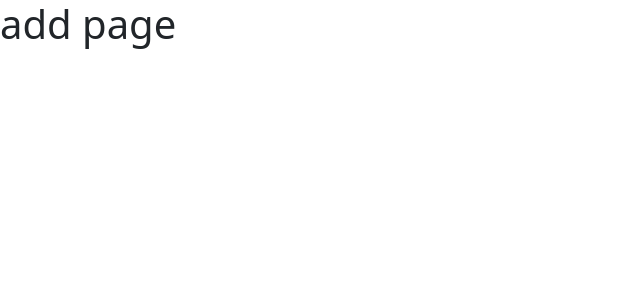
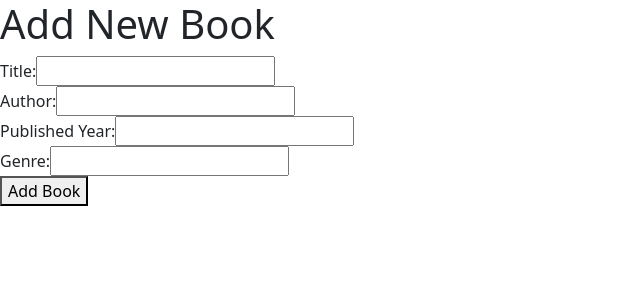
Before and after one commit to caydensoh/accad6, a React (Create React App) app: page /add in a window 1280 px wide. Shown: the top 300 px of the page, without its empty margins (0-640 px from the left). Built offline with nearby package versions, Linux system fonts and the light colour scheme.

Commit message:
'preprod11'

```diff
--- a/src/App.js
+++ b/src/App.js
@@ -14,7 +14,7 @@ function App() {
   const router = createBrowserRouter([
     { path: "/", element: <PostPageHome /> },
     { path: "/add", element: <PostPageAdd /> },
-    { path: "/post/:id", element: <PostPageDetails /> },
+    { path: "/book/:id", element: <PostPageDetails /> },
     { path: "/update/:id", element: <PostPageUpdate /> }
   ]);
 
--- a/src/views/PostPageAdd.js
+++ b/src/views/PostPageAdd.js
@@ -1,75 +1,77 @@
 import React, { useEffect, useState } from "react";
 import { Button, Container, Image, Form} from "react-bootstrap";
 import SiteNav from "../templates/SiteNav";
-import { useNavigate } from "react-router-dom";
-
+import { useNavigate } from 'react-router-dom';
 
 export default function PostPageAdd() {
-  return <h1>add page</h1>;
-  // const [user, loading] = useAuthState(auth);
-  // const [caption, setCaption] = useState("");
-  // const [image, setImage] = useState("");
-  // const [previewImage, setPreviewImage] = useState(
-  //   "https://zca.sg/img/placeholder"
-  // );
-  // const navigate = useNavigate();
+  const [newBook, setNewBook] = useState({
+    title: '',
+    author: '',
+    published_year: '',
+    genre: '',
+  });
 
-  // async function addPost() {
-  //   const imageReference = ref(storage, `images/${image.name}`);
-  //   const response = await uploadBytes(imageReference, image);
-  //   const imageUrl = await getDownloadURL(response.ref);
-  //   await addDoc(collection(db, "posts"), { caption, image: imageUrl });
-  //   navigate("/");
-  // }
+  const navigate = useNavigate();
 
+  async function handleAdd() {
+    try {
+      const response = await fetch('https://7pr3rszc92.execute-api.ap-southeast-1.amazonaws.com/book-production/book-singleton', {
+        method: 'POST',
+        body: JSON.stringify(newBook),
+        headers: { 'Content-Type': 'application/json' },
+      });
+      if (response.ok) {
+        navigate('/');
+      } else {
+        console.error("Failed to add the book:", response.statusText);
+      }
+    } catch (error) {
+      console.error("Error adding book:", error);
+    }
+  }
 
-  // useEffect(() => {
-  //   if (loading) return;
-  //   if (!user) return navigate("/login");
-  // }, [navigate, user, loading]);
-
-  // return (
-  //   <>
-  //     <SiteNav/>
-  //     <Container>
-  //       <h1 style={{ marginBlock: "1rem" }}>Add Post</h1>
-  //       <Form>
-  //         <Form.Group className="mb-3" controlId="caption">
-  //           <Form.Label>Caption</Form.Label>
-  //           <Form.Control
-  //             type="text"
-  //             placeholder="Lovely day"
-  //             value={caption}
-  //             onChange={(text) => setCaption(text.target.value)}
-  //           />
-  //         </Form.Group>
-  //         <Image
-  //           src={previewImage}
-  //           style={{
-  //             objectFit: "cover",
-  //             width: "10rem",
-  //             height: "10rem",
-  //           }}
-  //         />
-
-  //         <Form.Group className="mb-3" controlId="image">
-  //           <Form.Label>Image</Form.Label>
-  //           <Form.Control
-  //             type="file"
-  //             onChange={(e) => {
-  //               const imageFile = e.target.files[0];
-  //               const previewImage = URL.createObjectURL(imageFile);
-  //               setImage(imageFile);
-  //               setPreviewImage(previewImage);
-  //             }}
-
-  //           />
-  //         </Form.Group>
-  //         <Button variant="primary" onClick={async (e) => addPost()}>
-  //           Submit
-  //         </Button>
-  //       </Form>
-  //     </Container>
-  //   </>
-  // );
+  return (
+    <div>
+      <h1>Add New Book</h1>
+      <form onSubmit={(e) => e.preventDefault()}>
+        <label>
+          Title:
+          <input
+            type="text"
+            value={newBook.title}
+            onChange={(e) => setNewBook({ ...newBook, title: e.target.value })}
+          />
+        </label>
+        <br />
+        <label>
+          Author:
+          <input
+            type="text"
+            value={newBook.author}
+            onChange={(e) => setNewBook({ ...newBook, author: e.target.value })}
+          />
+        </label>
+        <br />
+        <label>
+          Published Year:
+          <input
+            type="text"
+            value={newBook.published_year}
+            onChange={(e) => setNewBook({ ...newBook, published_year: e.target.value })}
+          />
+        </label>
+        <br />
+        <label>
+          Genre:
+          <input
+            type="text"
+            value={newBook.genre}
+            onChange={(e) => setNewBook({ ...newBook, genre: e.target.value })}
+          />
+        </label>
+        <br />
+        <button onClick={handleAdd}>Add Book</button>
+      </form>
+    </div>
+  );
 }
--- a/src/views/PostPageHome.js
+++ b/src/views/PostPageHome.js
@@ -22,6 +22,21 @@ export default function PostPageHome() {
     }
   }
 
+  async function deleteBook(bookId) {
+    try {
+      const response = await fetch(`https://7pr3rszc92.execute-api.ap-southeast-1.amazonaws.com/book-production/book/${bookId}`, {
+        method: 'DELETE',
+      });
+      if (response.ok) {
+        setBooks(books.filter((book) => book.book_id !== bookId));
+      } else {
+        console.error("Failed to delete the book:", response.statusText);
+      }
+    } catch (error) {
+      console.error("Error deleting book:", error);
+    }
+  }
+
   useEffect(() => {
     getAllBooks();
   }, []);
@@ -33,9 +48,15 @@ export default function PostPageHome() {
         {books.map((book) => (
           <li key={book.book_id}>
             <strong>{book.title}</strong> by {book.author} ({book.published_year}) - {book.genre}
+            <div>
+              <Link to={`/book/${book.book_id}`}>View Details</Link> |
+              <Link to={`/update/${book.book_id}`}>Update</Link> |
+              <button onClick={() => deleteBook(book.book_id)}>Delete</button>
+            </div>
           </li>
         ))}
       </ul>
+      <Link to="/add">Add New Book</Link>
     </div>
   );
 }
--- a/src/views/PostPageUpdate.js
+++ b/src/views/PostPageUpdate.js
@@ -4,126 +4,88 @@ import { useNavigate, useParams } from "react-router-dom";
 import SiteNav from "../templates/SiteNav";
 
 export default function PostPageUpdate() {
-  return <h1>update page</h1>;
-  // const params = useParams();
-  // const id = params.id;
-  // const [caption, setCaption] = useState("");
-  // const [image, setImage] = useState("");
-  // const [previewImage, setPreviewImage] = useState("https://zca.sg/img/placeholder");
-  // const navigate = useNavigate();
+  const { bookId } = useParams();
+  const navigate = useNavigate();
+  const [book, setBook] = useState({
+    title: '',
+    author: '',
+    published_year: '',
+    genre: '',
+  });
 
-  // async function updatePost() {
-  //   let imageUrl = "";
+  useEffect(() => {
+    async function getBookDetails() {
+      try {
+        const response = await fetch(`https://7pr3rszc92.execute-api.ap-southeast-1.amazonaws.com/book-production/book/${bookId}`);
+        const data = await response.json();
+        setBook(data);
+      } catch (error) {
+        console.error("Error fetching book details:", error);
+      }
+    }
 
-  //   if (image && image.name) {
-  //       const s3 = new S3();
-  //       const imageKey = `images/${image.name}`;
+    getBookDetails();
+  }, [bookId]);
 
-  //       // Upload the image to S3
-  //       const uploadParams = {
-  //           Bucket: 'your-bucket-name',  // Replace with your S3 bucket name
-  //           Key: imageKey,
-  //           Body: image,  // The image file to upload
-  //           ContentType: image.type  // Optional: Set the content type
-  //       };
+  async function handleUpdate() {
+    try {
+      const response = await fetch(`https://7pr3rszc92.execute-api.ap-southeast-1.amazonaws.com/book-production/book/${bookId}`, {
+        method: 'PUT',
+        body: JSON.stringify(book),
+        headers: { 'Content-Type': 'application/json' },
+      });
+      if (response.ok) {
+        navigate(`/book/${bookId}`);
+      } else {
+        console.error("Failed to update the book:", response.statusText);
+      }
+    } catch (error) {
+      console.error("Error updating book:", error);
+    }
+  }
 
-  //       try {
-  //           // Upload the image
-  //           const s3Response = await s3.upload(uploadParams).promise();
-  //           imageUrl = s3Response.Location;  // Get the URL of the uploaded image
-  //       } catch (error) {
-  //           console.error("Error uploading image to S3:", error);
-  //           return;
-  //       }
-  //   } else {
-  //       imageUrl = image;  // If there's no new image, use the existing image URL
-  //   }
-
-  //   // Now, update the post in DynamoDB with the new caption and image URL
-  //   const dynamoDB = new AWS.DynamoDB.DocumentClient();
-
-  //   const params = {
-  //       TableName: 'PostsTable',  // Replace with your DynamoDB table name
-  //       Key: { id: id },  // The primary key to find the post
-  //       UpdateExpression: 'set caption = :caption, image = :image',
-  //       ExpressionAttributeValues: {
-  //           ':caption': caption,  // New caption
-  //           ':image': imageUrl,   // New image URL
-  //       },
-  //       ReturnValues: 'UPDATED_NEW'
-  //   };
-
-  //   try {
-  //       // Update the post in DynamoDB
-  //       await dynamoDB.update(params).promise();
-  //       navigate('/');  // Redirect after the update
-  //   } catch (error) {
-  //       console.error("Error updating post in DynamoDB:", error);
-  //   }
-  // }
-
-  // async function getPost(id) {
-  //   const postDocument = await fetch("API gateway here/{id}");
-  //   if (!response.ok) {
-  //      console.error("Failed to fetch posts:", response.statusText);
-  //      return;
-  //   }
-  //   const post = await postDocument.json();
-  //   setCaption(post.caption);
-  //   setImage(post.image);
-  // }
-
-  // useEffect(() => {
-  //   if (loading) return;
-  //   if (!user) navigate("/login");
-  //   getPost(id);
-  // }, [id, navigate, user, loading]);
-
-  // return (
-  //   <div>
-  //     <SiteNav/>
-  //     <Container>
-  //       <h1 style={{ marginBlock: "1rem" }}>Update Post</h1>
-  //       <Form>
-  //         <Form.Group className="mb-3" controlId="caption">
-  //           <Form.Label>Caption</Form.Label>
-  //           <Form.Control
-  //             type="text"
-  //             placeholder="Lovely day"
-  //             value={caption}
-  //             onChange={(text) => setCaption(text.target.value)}
-  //           />
-  //         </Form.Group>
-
-  //         <Image
-  //           src={previewImage}
-  //           style={{
-  //             objectFit: "cover",
-  //             width: "10rem",
-  //             height: "10rem",
-  //           }}
-  //         />
-
-  //         <Form.Group className="mb-3" controlId="image">
-  //         <Form.Label>Image</Form.Label>
-  //           <Form.Control
-  //             type="file"
-  //             onChange={(e) => {
-  //               const imageFile = e.target.files[0];
-  //               const previewImage = URL.createObjectURL(imageFile);
-  //               setImage(imageFile);
-  //               setPreviewImage(previewImage);
-  //             }}
-  //           />
-  //           <Form.Text className="text-muted">
-  //             Make sure the url has a image type at the end: jpg, jpeg, png.
-  //           </Form.Text>
-  //         </Form.Group>
-  //         <Button variant="primary" onClick={(e) => updatePost()}>
-  //           Submit
-  //         </Button>
-  //       </Form>
-  //     </Container>
-  //   </div>
-  // );
+  return (
+    <div>
+      <h1>Update Book</h1>
+      <form onSubmit={(e) => e.preventDefault()}>
+        <label>
+          Title:
+          <input
+            type="text"
+            value={book.title}
+            onChange={(e) => setBook({ ...book, title: e.target.value })}
+          />
+        </label>
+        <br />
+        <label>
+          Author:
+          <input
+            type="text"
+            value={book.author}
+            onChange={(e) => setBook({ ...book, author: e.target.value })}
+          />
+        </label>
+        <br />
+        <label>
+          Published Year:
+          <input
+            type="text"
+            value={book.published_year}
+            onChange={(e) => setBook({ ...book, published_year: e.target.value })}
+          />
+        </label>
+        <br />
+        <label>
+          Genre:
+          <input
+            type="text"
+            value={book.genre}
+            onChange={(e) => setBook({ ...book, genre: e.target.value })}
+          />
+        </label>
+        <br />
+        <button onClick={handleUpdate}>Update Book</button>
+      </form>
+    </div>
+  );
 }
```
